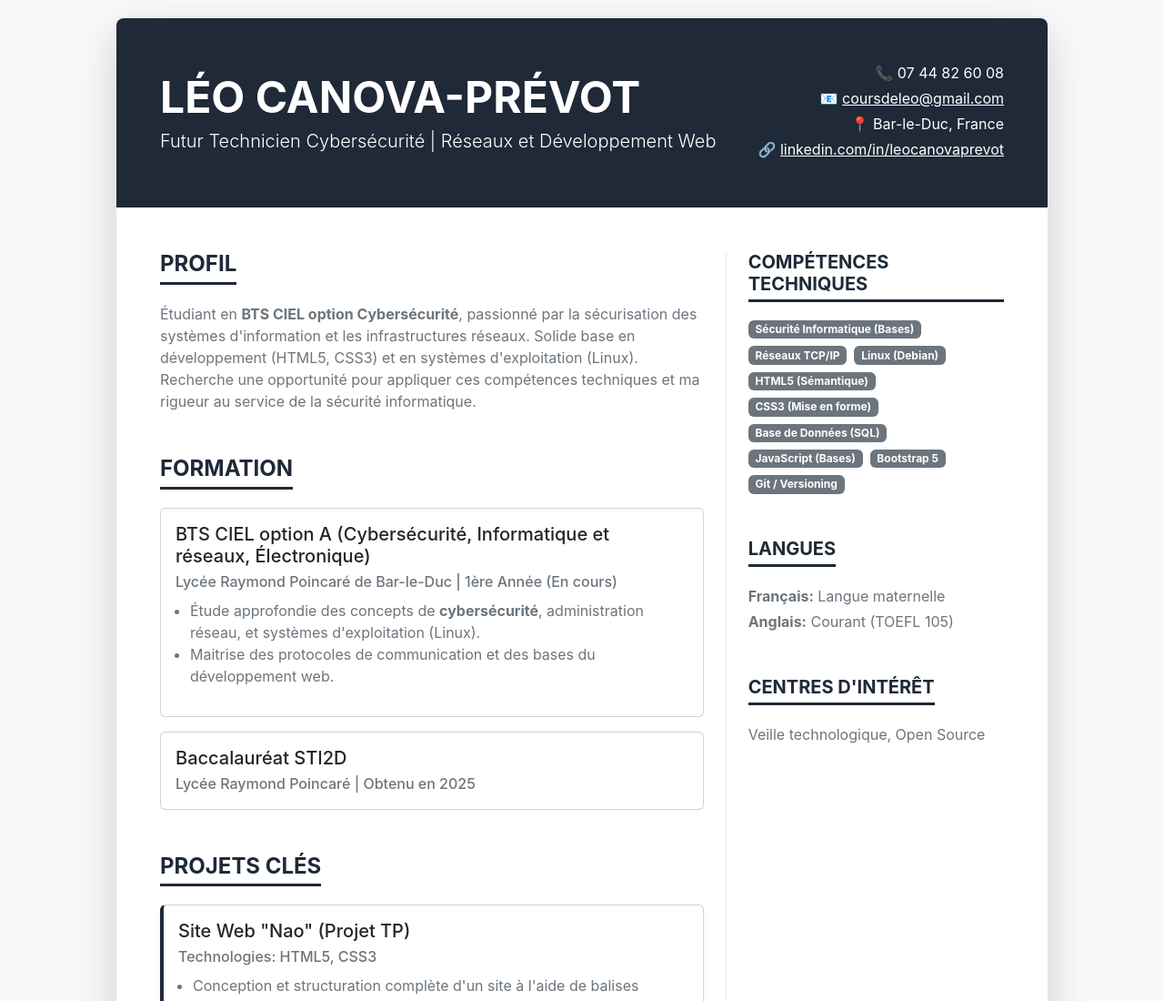
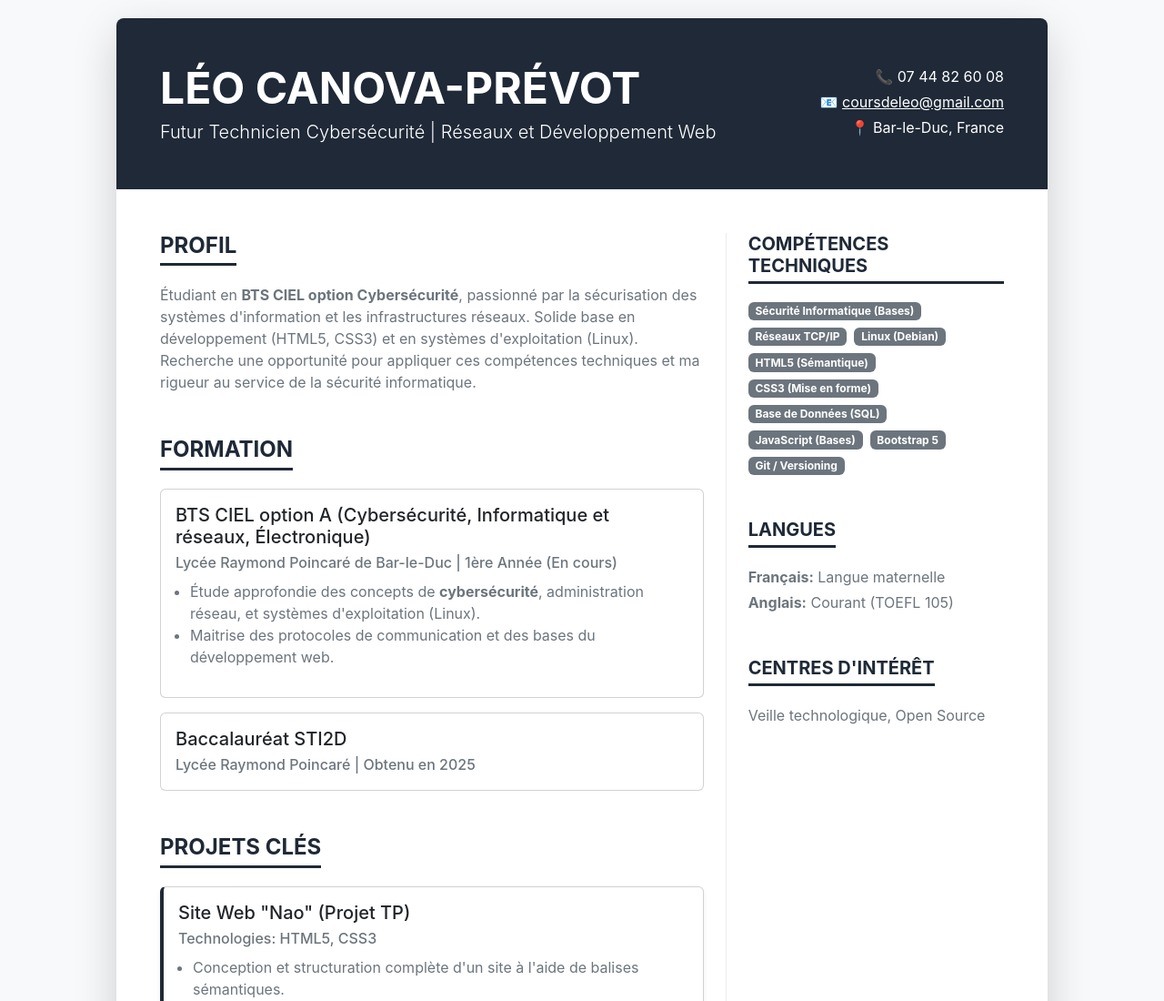
Before and after one commit to JusteUnMecGach4a/CV, a plain HTML site: page index.html in a window 1280 px wide. Shown: the top 1100 px of the page at 91% size. Drawn offline with nearby package versions, Linux system fonts and the light colour scheme.

Commit message:
Update index.html

```diff
--- a/index.html
+++ b/index.html
@@ -69,7 +69,6 @@
                 <p>📞 07 44 82 60 08</p>
                 <p>📧 <a href="mailto:coursdeleo@gmail.com" class="text-white">coursdeleo@gmail.com</a></p>
                 <p>📍 Bar-le-Duc, France</p>
-                <p>🔗 <a href="#" class="text-white">linkedin.com/in/leocanovaprevot</a></p>
             </div>
         </header>
 
```
